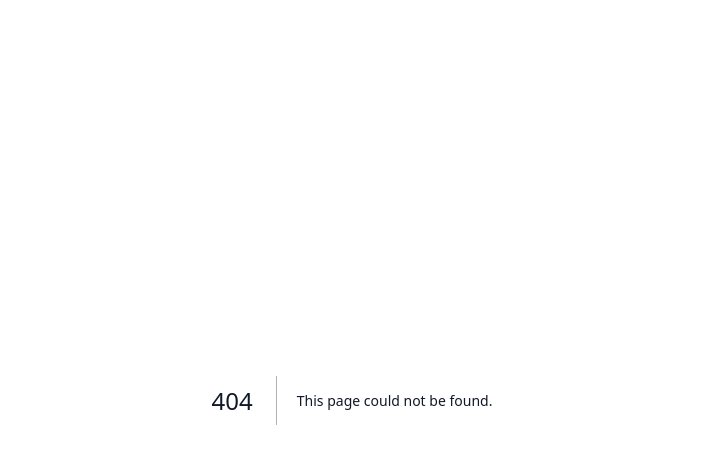
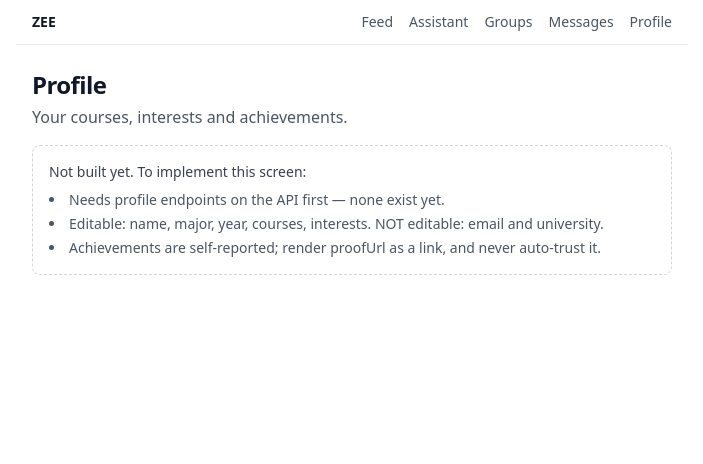
Before and after one commit to dhananjaya-hbc/ZEE-platform, a Next.js app in the folder apps/web/: page /profile in a window 1280 px wide. Before the commit this address had no page. Shown: the top 464 px of the page, without its empty margins (288-991 px from the left). Built offline with nearby package versions, Linux system fonts and the light colour scheme.

Commit message:
feat(web): add profile page placeholder

```diff
--- /dev/null
+++ b/apps/web/src/app/(app)/profile/page.tsx
@@ -0,0 +1,17 @@
+import { PagePlaceholder } from '@/components/PagePlaceholder';
+
+export const metadata = { title: 'Profile' };
+
+export default function ProfilePage() {
+  return (
+    <PagePlaceholder
+      title="Profile"
+      description="Your courses, interests and achievements."
+      buildNotes={[
+        'Needs profile endpoints on the API first — none exist yet.',
+        'Editable: name, major, year, courses, interests. NOT editable: email and university.',
+        'Achievements are self-reported; render proofUrl as a link, and never auto-trust it.',
+      ]}
+    />
+  );
+}
```
